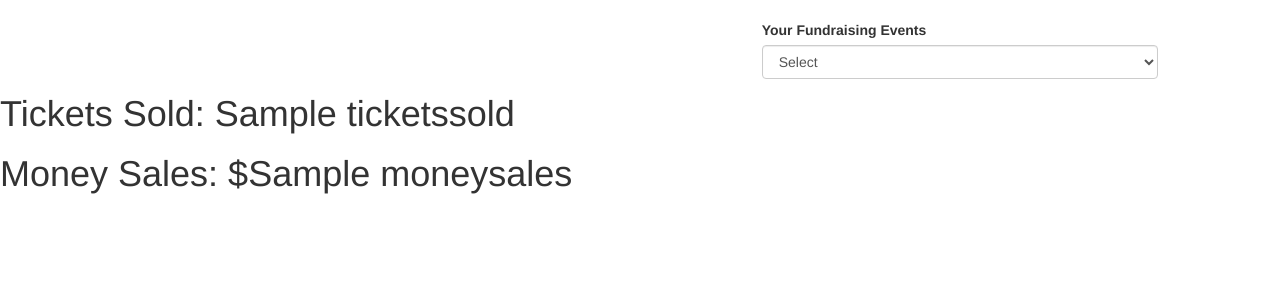
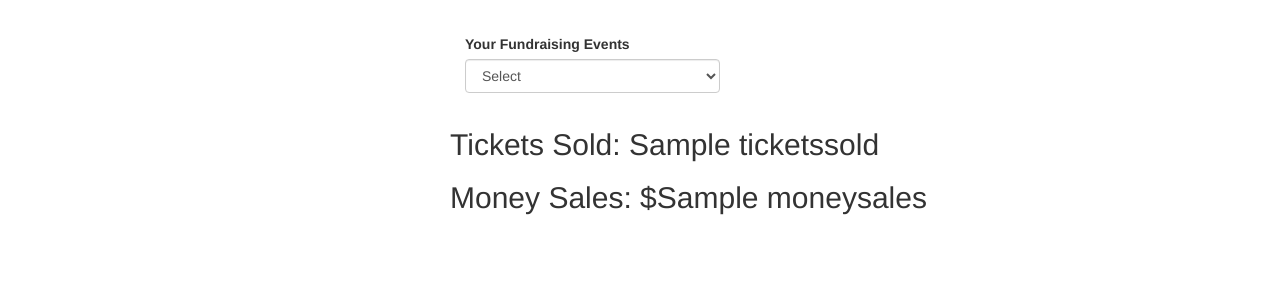
Before and after one commit to zRosenthal/wild, a PHP site: template view/dashboard.php in a window 1280 px wide. Shown: the part 51-351 px from the top of the page. Run offline with PHP 8.4, Linux system fonts and the light colour scheme; the template is opened without the code that fills it: most values are stand-ins (such as "Sample title", 1, 10 or a date in 2020).

Commit message:
front fixed for now

```diff
--- a/index.php
+++ b/index.php
@@ -27,7 +27,7 @@
             <span class="icon-bar"></span>
             <span class="icon-bar"></span>
           </button>
-          <a class="navbar-brand" href="#">Fifty Fifty</a>
+          <a class="navbar-brand" href="#">&#x2713</a>
         </div>
         <div id="navbar" class="navbar-collapse collapse">
           <ul class="nav navbar-nav">
--- a/view/account.reg.php
+++ b/view/account.reg.php
@@ -17,7 +17,7 @@
             <span class="icon-bar"></span>
             <span class="icon-bar"></span>
           </button>
-          <a class="navbar-brand" href="#">Project name</a>
+          <a class="navbar-brand" href="#">&#x2713</a>
         </div>
         <div id="navbar" class="navbar-collapse collapse">
           <ul class="nav navbar-nav">
--- a/view/dashboard.php
+++ b/view/dashboard.php
@@ -17,7 +17,7 @@
         <span class="icon-bar"></span>
         <span class="icon-bar"></span>
       </button>
-      <a class="navbar-brand" href="#">✓</a>
+      <a class="navbar-brand" href="#">&#x2713</a>
     </div>
     <div id="navbar" class="navbar-collapse collapse">
       <ul class="nav navbar-nav">
@@ -31,19 +31,26 @@
 </nav>
 
 <body>
-
+  <div class="container">
+    <row>
       <form role="form">
-    <div class="col-sm-4 col-sm-offset-7 form-group">
+        <div class="col-sm-3 col-sm-offset-4 form-group">
           <label for="Select">Your Fundraising Events</label>
           <select id="Select" class="form-control">
            <option>Select</option>
          </select>
        </div>
      </form>
+     <div class="col-sm-offset-5"></div>
+   </row>
+ </div>
 
-  <h1>Tickets Sold: <span><?php echo $ticketssold;?></span></h1>
-  <h1>Money Sales: $<span><?php echo $moneysales;?></span></h1>
-
+ <div class="container">
+  <row>
+    <h2 class="col-sm-offset-4">Tickets Sold: <span><?php echo $ticketssold;?></span></h2>
+    <h2 class="col-sm-offset-4">Money Sales: $<span><?php echo $moneysales;?></span></h2>
+  </row>
+</div>
 
 </body>
 
--- a/view/events.reg.php
+++ b/view/events.reg.php
@@ -30,7 +30,7 @@
         <span class="icon-bar"></span>
         <span class="icon-bar"></span>
       </button>
-      <a class="navbar-brand" href="#">✓</a>
+      <a class="navbar-brand" href="#">&#x2713</a>
     </div>
     <div id="navbar" class="navbar-collapse collapse">
       <ul class="nav navbar-nav">
```
Also changed, not shown: 1 other file. Lines whose indentation alone changed are shown as unchanged.
